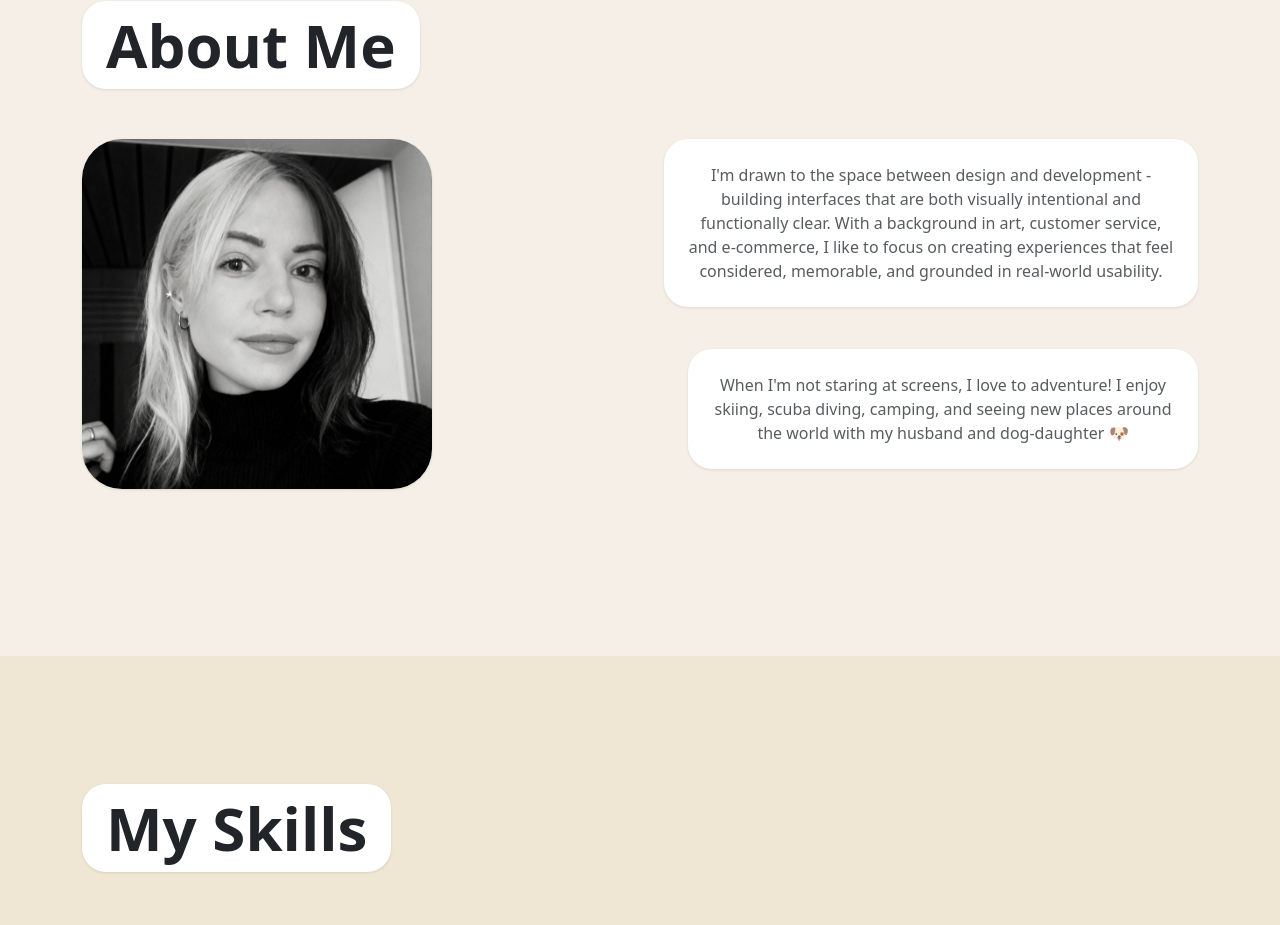
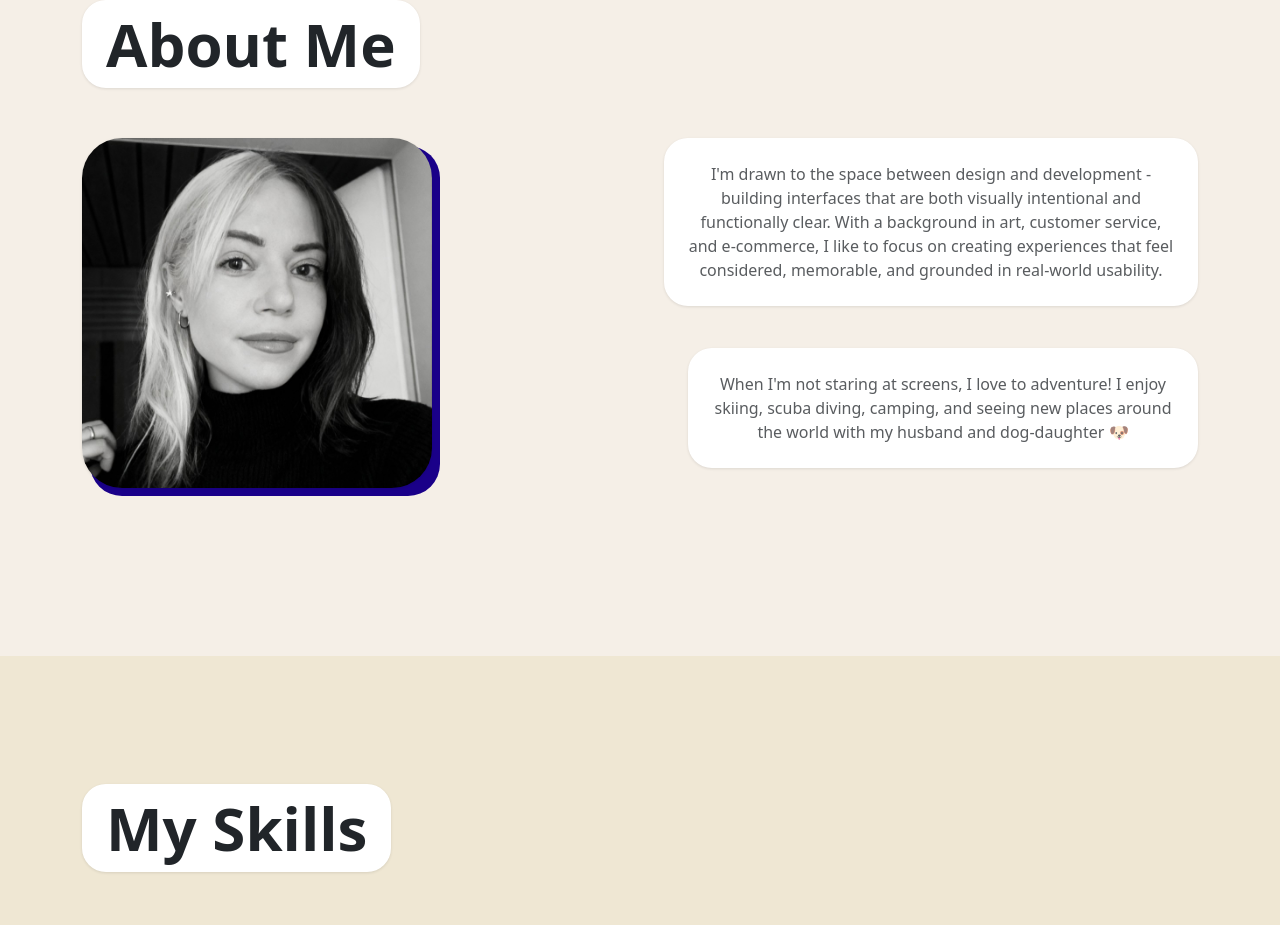
Before and after one commit to aliciabuelow/alicia-portfolio, a React (Vite) app in the folder react-app/: page / in a window 1280 px wide. Shown: the part 3226-4151 px from the top of the page. Built offline with nearby package versions, Linux system fonts and the light colour scheme.

Commit message:
Add drop-shadow effect to About photo

```diff
--- a/react-app/src/components/About.jsx
+++ b/react-app/src/components/About.jsx
@@ -23,11 +23,16 @@ export default function About() {
           <div className="row g-5">
             {/* Photo */}
             <div className="col-md-6">
+
+            <div className="mb-4 shadow-wrapper" style={{ borderRadius: '2rem' }}>
+              <div className="drop-shadow" style={{ borderRadius: '2rem', backgroundColor: '#1A0089' }}></div>
+
               <div className="about-photo sticky-md-top-custom" style={{ borderRadius: '40px' }}>
                 <div className="about-photo-content">
                   <img src={aboutPhoto} alt="black & white selfie of woman" />
                 </div>
               </div>
+            </div>
             </div>
 
             {/* About text cards */}
--- a/react-app/src/components/Contact.jsx
+++ b/react-app/src/components/Contact.jsx
@@ -51,7 +51,7 @@ export default function Contact() {
               </div>
 
               {/* Email card */}
-              <div className="mb-4 shadow-wrapper" style={{ borderRadius: '2rem', display: 'block' }}>
+              <div className="mb-4 shadow-wrapper" style={{ borderRadius: '2rem' }}>
                 <div className="drop-shadow" style={{ borderRadius: '2rem', backgroundColor: '#1A0089' }}></div>
                 <motion.a
                   href="mailto:aliciabuelow@buelow.com.au"
--- a/react-app/src/styles/About.css
+++ b/react-app/src/styles/About.css
@@ -1,5 +1,9 @@
 .about-photo {
   position: relative;
+}
+
+.section-about .shadow-wrapper {
+  display: inline-block;
 }
 
 .about-photo-content {
```
